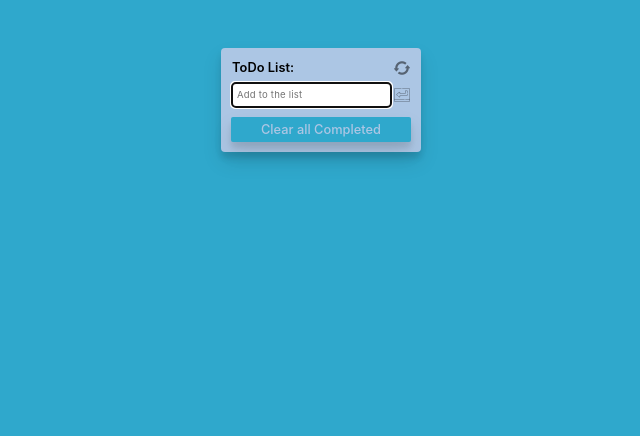
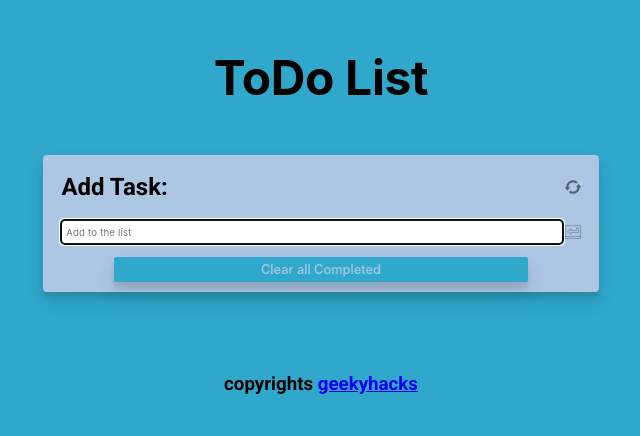
Before and after one commit to GeekyHacks/ToDoList_Review, a website built with webpack: page src/template.html in a window 1280 px wide. Shown: the whole page, without its empty margins (319-959 px from the left). Built offline with nearby package versions, Linux system fonts and the light colour scheme.

Commit message:
add new semantic html layout

```diff
--- a/src/styles/sass/global.sass
+++ b/src/styles/sass/global.sass
@@ -3,6 +3,15 @@ $primary-color: #2fa8cc
 $secondary-color: #acc6e4
 $inputColor:#a8ccf5
 $box-shadow: 0 10px 20px rgba(0, 0, 0, 0.1), 0 6px 6px rgba(0, 0, 0, 0.1)
+$qrpadding: calc( 20% - 100px )
+$Qrpadding: calc( 25% - 120px )
+$qlpadding: calc( 20% - 100px )
+$Qlpadding: calc( 25% - 120px )
+$qrmargin: calc( 35% - 100px )
+$Qrmargin: calc( 30% - 100px )
+$qlmargin: calc( 35% - 100px )
+$Qlmargin: calc( 30% - 100px )
+
 *
     box-sizing: border-box
     margin: 0
--- a/src/styles/sass/main.sass
+++ b/src/styles/sass/main.sass
@@ -11,16 +11,24 @@ body
     white-space: pre-wrap
     word-wrap: break-word
     padding: 3rem
+    gap: 3rem
 img
     transition: all 0.5s
+header
+    @include smlInterH2
+
 .container
     @include columnFlex
     justify-content: center
+    justify-items: center
     align-items: stretch
+    align-self: stretch
     background-color: $secondary-color
     border-radius: 4px
     box-shadow: $box-shadow
     padding: 10px
+    margin-left: $qlmargin
+    margin-right: $qrmargin
     text-align: left
 #tasksList
     @include columnFlex
@@ -30,13 +38,11 @@ div, li
     justify-content: space-between
     align-items: center
     border-radius: 4px
-    // margin-top: .3rem
     border: 0
     padding: .1rem
     gap: .1rem
     margin-bottom: .25rem
 li
-    justify-content: space-evenly
     margin-bottom: 0
     padding: .5rem
 
@@ -58,7 +64,6 @@ input
 #userInput
     height: 1.5rem
     width: 100%
-    // margin-bottom: .3rem
 
 #addItem
     flex: .9
@@ -83,14 +88,24 @@ input
     @include button
     margin-top: .3rem
 
-    &:active
-        transform: scale(0.98)
+@media (min-width: 768px)
+    #clearAllBtn
+        margin-left: $Qlmargin
+        margin-right: $Qrmargin
 
-    &:focus
-        outline: 0
+        &:active
+            transform: scale(0.98)
+
+        &:focus
+            outline: 0
+
 .edit
     background-color: $inputColor
 .hide
     visibility: hidden
 .show
     visibility: visible
+footer
+    position: relative
+    align-self: center
+    bottom: 5px
--- a/src/template.html
+++ b/src/template.html
@@ -9,26 +9,9 @@
     <title>%= htmlWebpackPlugin.options.title %</title>
   </head>
   <body>
+    <header><h1>ToDo List</h1></header>
     <main class="container">
-      <div>
-        <h1 for="cars">ToDo List:</h1>
-        <img id="recyclImg" src="./assets/refresh.png" alt="refresh todo list" />
-      </div>
-      <div>
-        <input id="userInput" type="text" placeholder="Add to the list" required autofocus />
-        <img id="addBtn" alt="add new task" src="./assets/enter.png" />
-      </div>
-
-      <ul id="tasksList"></ul>
-
-      <button id="clearAllBtn" type="button">Clear all Completed</button>
-    </main>
-  </body>
-</html>
-
-<!-- <header><h1>ToDo List</h1></header>
-<main>
-  <ul class="container">
+      <ul id="tasksList">
         <li>
           <h2>Add Task:</h2>
           <img id="recyclImg" src="./assets/refresh.png" alt="refresh todo list" />
@@ -40,4 +23,8 @@
       </ul>
       <button id="clearAllBtn" type="button">Clear all Completed</button>
     </main>
-<footer><h3>copyrights <a href="">geekyhacks</a></h3></footer> -->
+    <footer>
+      <h3>copyrights <a href="https://github.com/GeekyHacks">geekyhacks</a></h3>
+    </footer>
+  </body>
+</html>
```
Also changed, not shown: dist/bundle900aa69ccc3272552d5b.js, dist/index.html, 2 other files. Lines whose indentation alone changed are shown as unchanged.
